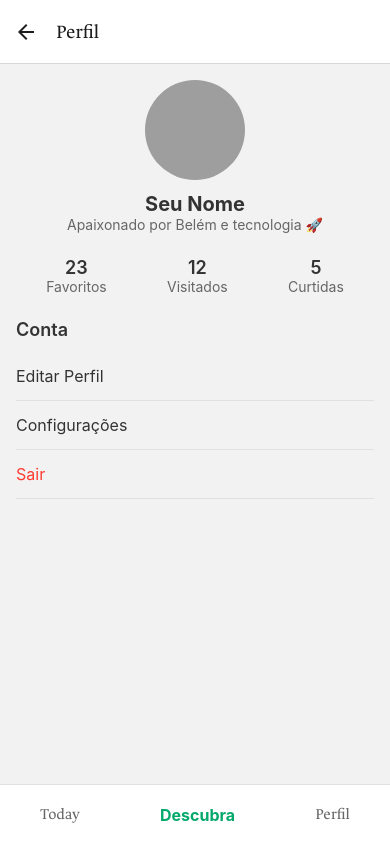
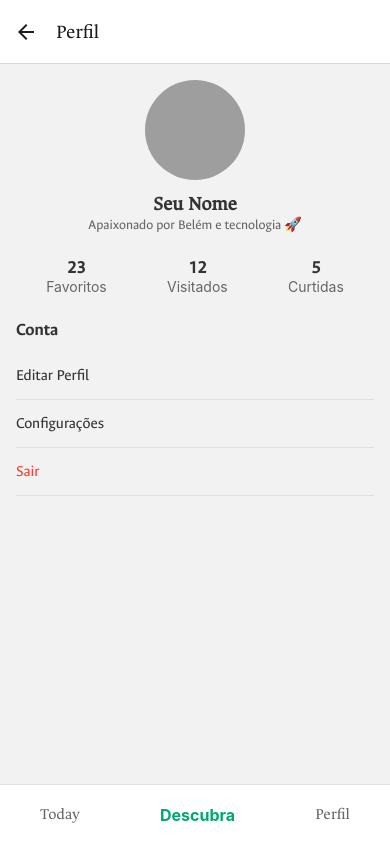
Before and after one commit to pedrohccoimbra123/EspiApp, a React Native app: screen /Profile in a window 390 px wide. Built offline with nearby package versions, Linux system fonts and the light colour scheme; grey boxes are pictures that could not be loaded.

Commit message:
fix: Ajuste nas fontes de perfil

```diff
--- a/src/components/profile/ProfileHeader.tsx
+++ b/src/components/profile/ProfileHeader.tsx
@@ -29,11 +29,13 @@ const styles = StyleSheet.create({
   name: {
     fontSize: 20,
     fontWeight: '700',
+    fontFamily: 'AncizarSerif-Regular',
     color: colors.text,
   },
   bio: {
     fontSize: 14,
     color: colors.subText,
     textAlign: 'center',
+    fontFamily: 'AncizarSans-Regular'
   },
 });
--- a/src/components/profile/ProfileOptionItem.tsx
+++ b/src/components/profile/ProfileOptionItem.tsx
@@ -30,6 +30,7 @@ const styles = StyleSheet.create({
   },
   label: {
     fontSize: 16,
+    fontFamily: 'AncizarSans-Regular',
     color: colors.text,
   },
 });
--- a/src/components/profile/ProfileStats.tsx
+++ b/src/components/profile/ProfileStats.tsx
@@ -32,6 +32,7 @@ const styles = StyleSheet.create({
   },
   number: {
     fontSize: 18,
+    fontFamily: 'AncizarSans-Regular',
     fontWeight: '600',
     color: colors.text,
   },
--- a/src/components/profile/SectionTitle.tsx
+++ b/src/components/profile/SectionTitle.tsx
@@ -13,7 +13,8 @@ export default function SectionTitle({ title }: Props) {
 const styles = StyleSheet.create({
   title: {
     fontSize: 18,
-    fontWeight: '600',
+    fontWeight: '900',
+    fontFamily: 'AncizarSans-Bold',
     color: colors.text,
     marginBottom: 12,
   },
```
Also changed, not shown: src/data/mockData.json (deleted, +0 -20 lines).
